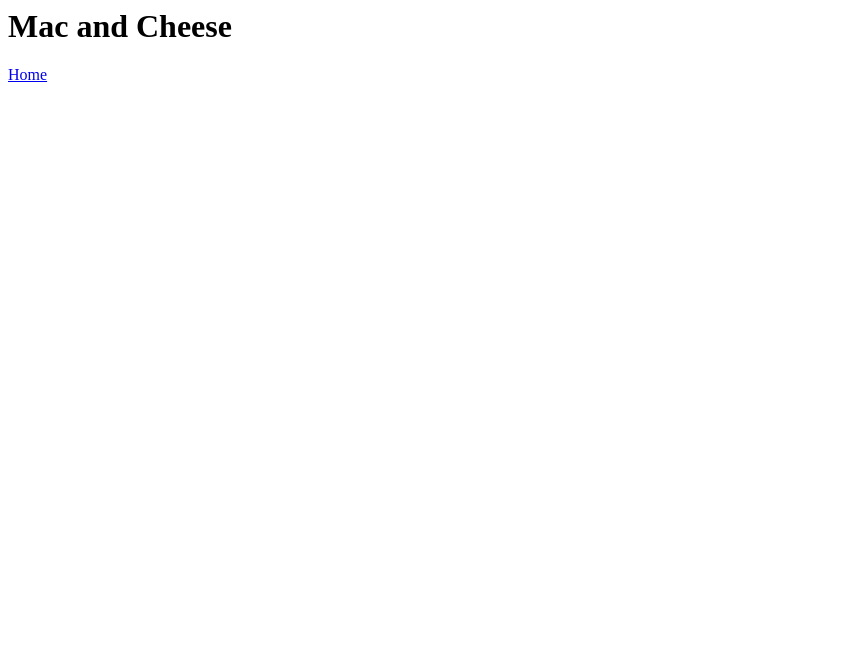
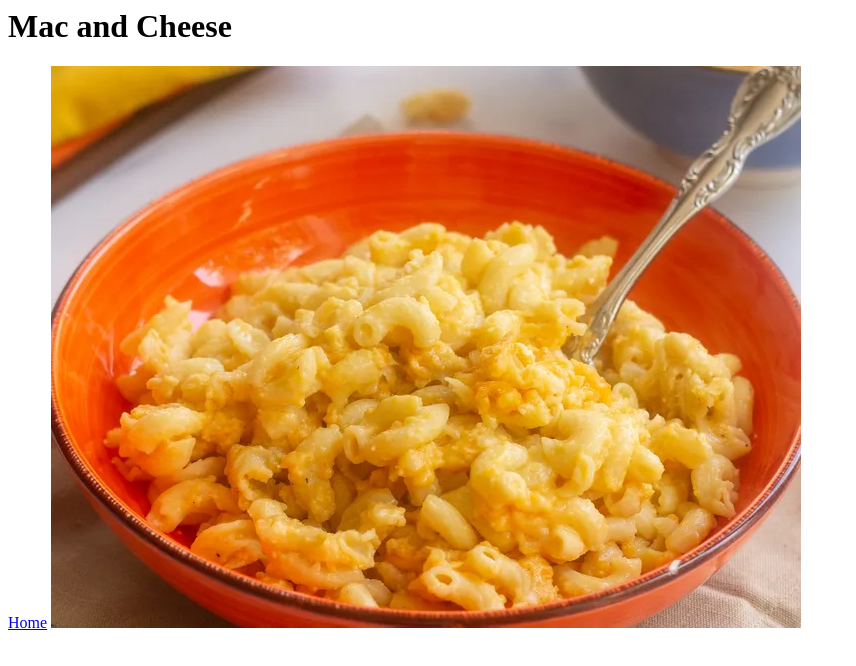
Before and after one commit to s-primarycode/odin-recipes, a plain HTML site: page recipes/MACandCHEESE.html in a window 1280 px wide. Shown: the whole page, without its empty margins (0-856 px from the left). Drawn offline with Linux system fonts and the light colour scheme.

Commit message:
Add image to code

```diff
--- a/recipes/MACandCHEESE.html
+++ b/recipes/MACandCHEESE.html
@@ -7,5 +7,6 @@
 <body>
     <h1>Mac and Cheese</h1>
     <a href="../index.html">Home</a>
+    <img src="../FinishedMacandCheese.webp" alt="Finished Mac and Cheese">
 </body>
 </html>
```
